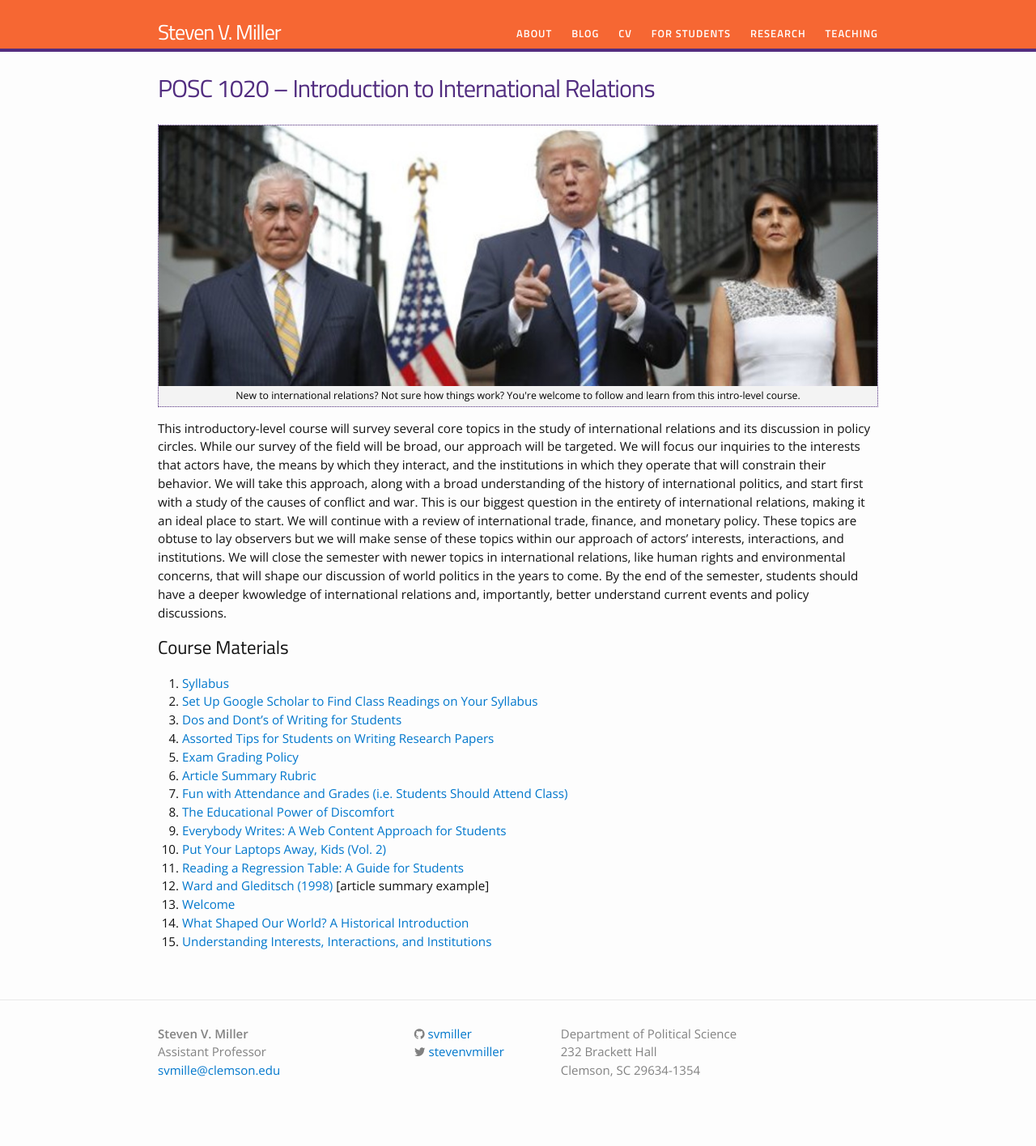
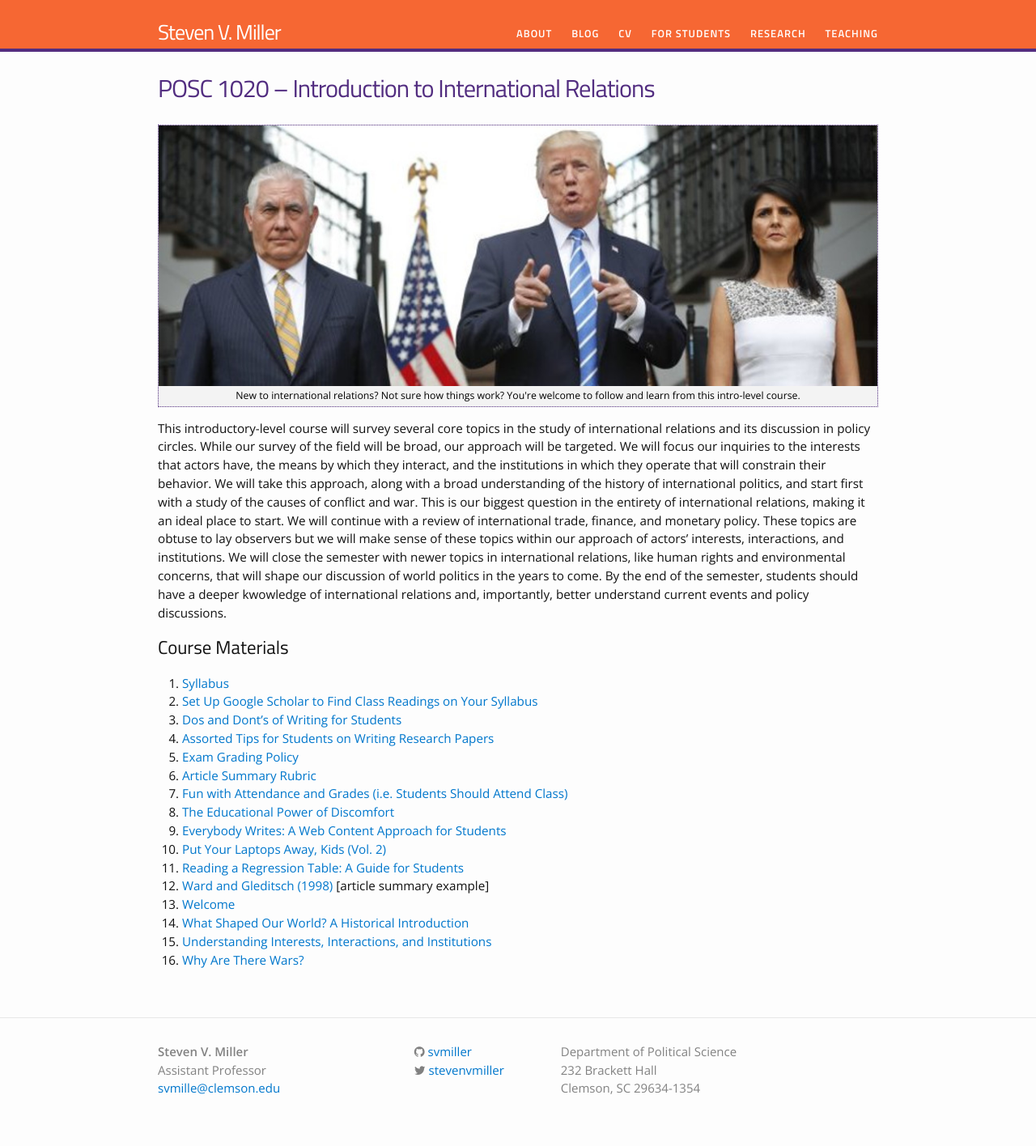
Before and after one commit to svmiller/svmiller.github.io, a Jekyll site: the page built from teaching/posc-1020.md, in a window 1280 px wide. Shown: the whole page at 81% size. Built offline with Jekyll 4.4.1, drawn with Linux system fonts in a browser that asks for light colours; nearby versions of some CDN libraries; some web fonts are replaced; before the commit the page ends 1393 px from its top, so only the background shows below that.

Commit message:
add lectures 09.05.2017

```diff
--- a/teaching/posc-1020.md
+++ b/teaching/posc-1020.md
@@ -25,3 +25,4 @@
 13. [Welcome](https://www.dropbox.com/s/zlqai195eiv3chy/posc1020-lecture-welcome.pdf?dl=0)
 14. [What Shaped Our World? A Historical Introduction](https://www.dropbox.com/s/9gtnmyc86kjuc9u/posc1020-lecture-historical-intro.pdf?dl=0)
 15. [Understanding Interests, Interactions, and Institutions](https://www.dropbox.com/s/mbq8emmkmckqc9g/posc1020-lecture-iii.pdf?dl=0)
+16. [Why Are There Wars?](https://www.dropbox.com/s/encr8j1vbssy1nz/posc1020-lecture-war-1.pdf?dl=0)
```
Also changed, not shown: teaching/posc-3610.md (+1 -0 lines).
